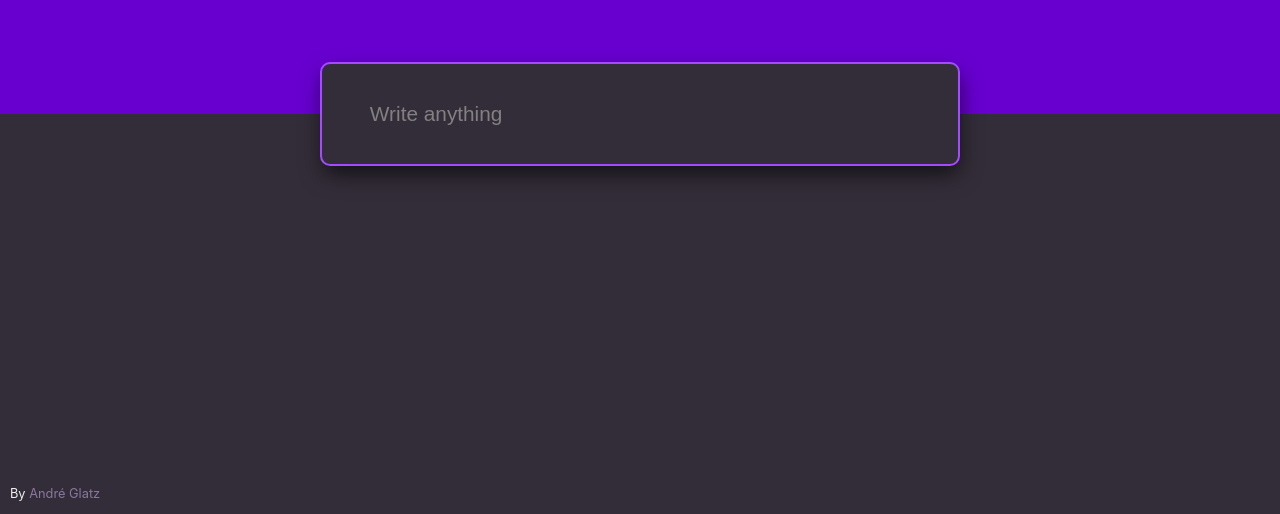
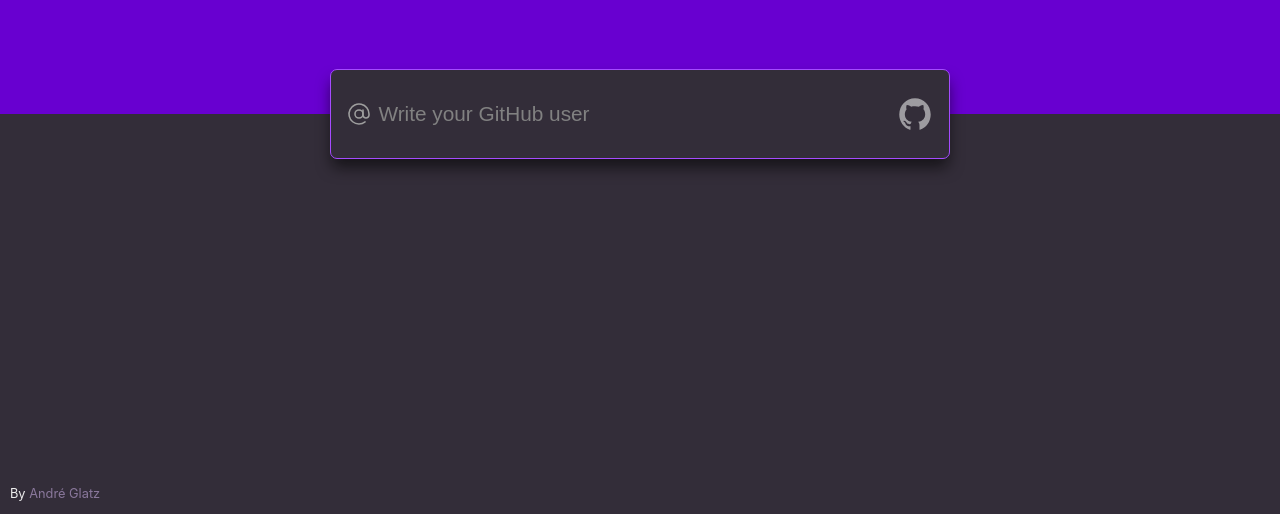
Before and after one commit to AndreGlatz/visit-card, a Next.js app: page / in a window 1280 px wide. Shown: the part 286-800 px from the top of the page. Built offline with nearby package versions, Linux system fonts and the light colour scheme.

Commit message:
add input with icons

```diff
--- a/src/components/TextInput/index.tsx
+++ b/src/components/TextInput/index.tsx
@@ -1,5 +1,5 @@
 import React from "react";
-import { Input } from "./styles";
+import { Input, Container } from "./styles";
 
 interface Props {
   placeholder?: any;
@@ -9,6 +9,9 @@ interface Props {
 
 export const TextInput: React.FC<Props> = (props: Props) => {
   return (
+    <Container>
+      <img src="/at.svg" alt="search" id="at" />
+      <img src="/github.svg" alt="GitHub Logo" id="github-logo" />
       <Input
         name="text"
         type="text"
@@ -16,5 +19,6 @@ export const TextInput: React.FC<Props> = (props: Props) => {
         onKeyDown={props.onKeyDown}
         onChange={props.onChange}
       />
+    </Container>
   );
 };
--- a/src/components/TextInput/styles.ts
+++ b/src/components/TextInput/styles.ts
@@ -1,19 +1,61 @@
 import styled from "styled-components";
 
 export const Input = styled.input`
-  height: 13%;
-  width: 50%;
+  width: 100%;
+  height: 100%;
   background: #332d39;
-  border: 2px solid #a54bff;
+  border: 1px solid #a54bff;
   box-sizing: border-box;
-  box-shadow: 1px 10px 22px -2px rgba(0, 0, 0, 0.63);
-  border-radius: 10px;
+  box-shadow: 0px 10px 15px -2px rgba(5, 5, 5, 0.63);
+  border-radius: 7px;
   padding: 0em 2.3em;
   font-size: 1.3rem;
   color: #f5f5f5;
+  caret-color: #6800d0;
+  line-height: 1000px;
 
   ${this}::placeholder {
     color: #818181;
     font-size: 1.3rem;
   }
+
+  ${this}:focus {
+    outline: 0;
+  }
+
+  ${this}:-webkit-autofill, ${this}:-webkit-autofill:hover, ${this}:-webkit-autofill:focus {
+    border: 1px solid #a54bff;
+    -webkit-text-fill-color: white;
+    -webkit-box-shadow: 0 0 0 10px #332d39 inset;
+    box-shadow: 1px 10px 22px -2px rgba(0, 0, 0, 0.63);
+    transition: background-color 5000s ease-in-out 0s;
+    background: #332d39;
+    outline: 0;
+  }
 `;
+
+export const Container = styled.div`
+  position: relative;
+  height: 11.3%;
+  min-height: 70px;
+  width: 48.5%;
+  min-width: 260px;
+
+  img {
+    position: absolute;
+    top: 50%;
+    transform: translateY(-50%);
+  }
+
+  #at {
+    left: 17px;
+    width: 1.5em;
+    height: 1.5em;
+  }
+
+  #github-logo {
+    right: 17px;
+    width: 2.3em;
+    height: 2.3em;
+  }
+`;
--- a/src/pages/index.tsx
+++ b/src/pages/index.tsx
@@ -9,9 +9,10 @@ export default function Home() {
 
   function redirect(event: React.KeyboardEvent<HTMLInputElement>) {
     const key = event.key;
+    const host = window.location.href;
 
     if (key === "Enter") {
-      router.push(`http://localhost:3000/text/${value}`);
+      router.push(`${host}text/${value}`);
     }
   }
 
@@ -25,7 +26,7 @@ export default function Home() {
         <title>Home</title>
       </Head>
       <TextInput
-        placeholder="Write anything"
+        placeholder="Write your GitHub user"
         onChange={handleChange}
         onKeyDown={redirect}
       />
```
Also changed, not shown: public/at.svg (added), public/github.svg (added), src/styles/globals.ts (line endings or trailing spaces). Lines whose indentation alone changed are shown as unchanged.
